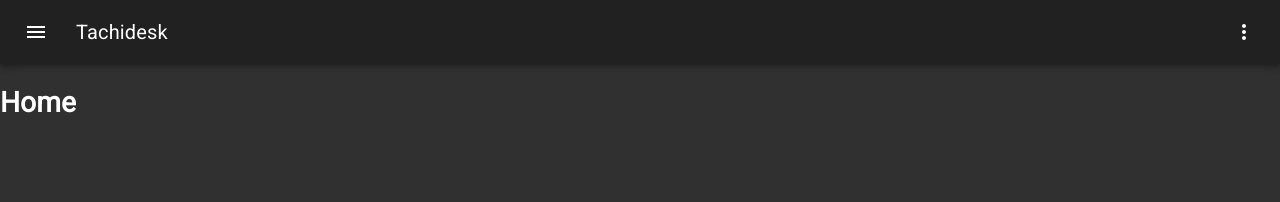
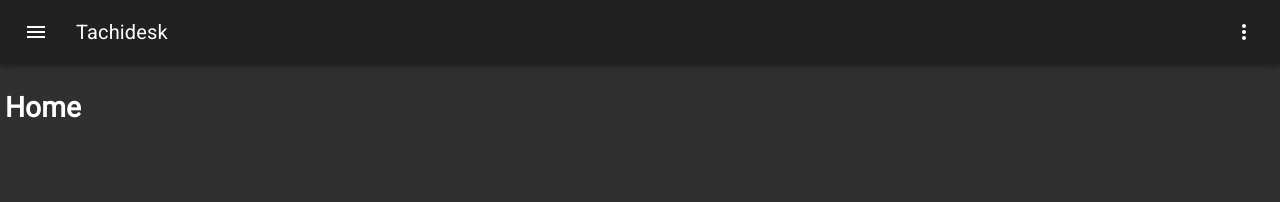
Before and after one commit to Suwayomi/Suwayomi-Server, a React (Create React App) app in the folder webUI/react/: page / in a window 1280 px wide. Shown: the top 202 px of the page. Built offline with nearby package versions, Linux system fonts and the light colour scheme.

Commit message:
some css hacks

```diff
--- a/webUI/react/src/App.tsx
+++ b/webUI/react/src/App.tsx
@@ -2,6 +2,7 @@ import React, { useState } from 'react';
 import {
     BrowserRouter as Router, Route, Switch,
 } from 'react-router-dom';
+import { Container } from '@material-ui/core';
 import CssBaseline from '@material-ui/core/CssBaseline';
 import { createMuiTheme, ThemeProvider } from '@material-ui/core/styles';
 
@@ -40,7 +41,7 @@ export default function App() {
                     <DarkTheme.Provider value={darkThemeContext}>
                         <NavBar />
                     </DarkTheme.Provider>
-
+                    <Container maxWidth={false} disableGutters style={{ padding: '5px' }}>
                         <Switch>
                             <Route path="/sources/:sourceId/search/">
                                 <Search />
@@ -67,6 +68,7 @@ export default function App() {
                                 <Home />
                             </Route>
                         </Switch>
+                    </Container>
                 </NavBarTitle.Provider>
             </ThemeProvider>
         </Router>
--- a/webUI/react/src/components/MangaGrid.tsx
+++ b/webUI/react/src/components/MangaGrid.tsx
@@ -44,7 +44,7 @@ export default function MangaGrid(props: IProps) {
     }
 
     return (
-        <Grid container spacing={1}>
+        <Grid container spacing={1} xs={12} style={{ margin: 0 }}>
             {mapped}
         </Grid>
     );
```
Lines whose indentation alone changed are shown as unchanged.
